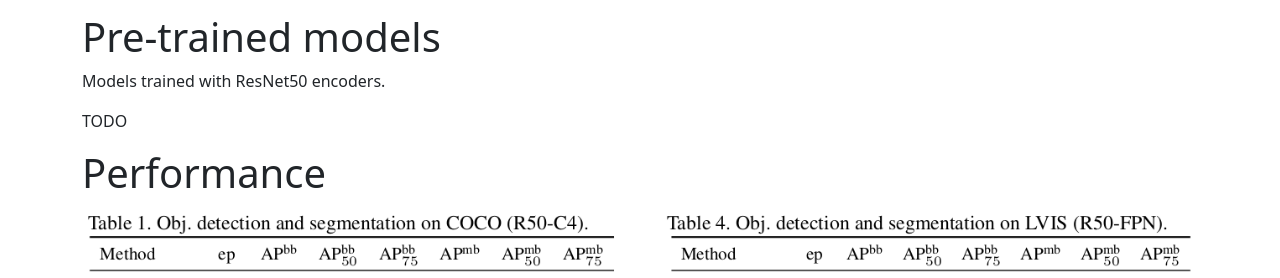
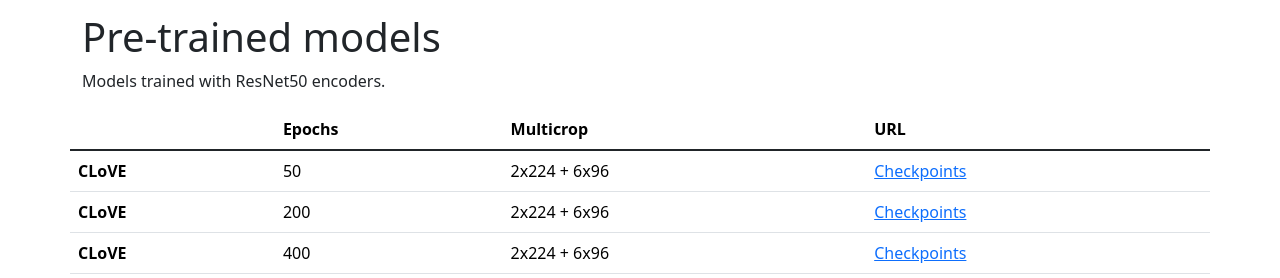
Before and after one commit to sthalles/CLoVE, a plain HTML site: page docs/index.html in a window 1280 px wide. Shown: the part 778-1056 px from the top of the page. Drawn offline with nearby package versions, Linux system fonts and the light colour scheme.

Commit message:
added table with checkpoints

```diff
--- a/docs/index.html
+++ b/docs/index.html
@@ -39,51 +39,42 @@
         <div class="row">
             <h2 class="display-6">Pre-trained models</h2>
             <p>Models trained with ResNet50 encoders.</p>
-            <p>TODO</p>
-            <!-- <table class="table">
+            <table class="table table-hover">
                 <thead>
                   <tr>
                     <th scope="col"></th>
                     <th scope="col">Epochs</th>
                     <th scope="col">Multicrop</th>
-                    <th scope="col">Linear</th>
-                    <th scope="col">K-NN</th>
                     <th scope="col">URL</th>
                   </tr>
                 </thead>
-                <tbody class="table-group-divider">
+                <tbody class="table-group-divider w-auto">
                   <tr>
-                    <th scope="row">CARP</th>
+                    <th scope="row">CLoVE</th>
+                    <td>50</td>
+                    <td>2x224 + 6x96</td>
+                    <td><a class="link-opacity-75-hover" href="https://drive.google.com/drive/folders/1LKWsiOGpVlZGBaI7xiKD4VeZmsWyHoNW?usp=sharing">Checkpoints</a></td>
+                  </tr>
+                  <tr>
+                    <th scope="row">CLoVE</th>
                     <td>200</td>
                     <td>2x224 + 6x96</td>
-                    <td>74.0</td>
-                    <td>66.5</td>
-                    <td><p><a class="link-opacity-10-hover" href="https://drive.google.com/drive/folders/1ah5ACDMbLQSRy621JH9UrmiU1QAEYOE9?usp=sharing">checkpoints</a></p></td>
+                    <td><a class="link-opacity-75-hover" href="https://drive.google.com/drive/folders/1-LUvP6TcM81qTZW8iOAk_mkrmb3WnII_?usp=sharing">Checkpoints</a></td>
                   </tr>
                   <tr>
-                    <th scope="row">CARP</th>
-                    <td>400</td>
-                    <td>2x224</td>
-                    <td>70.4</td>
-                    <td>62.8</td>
-                    <td><p><a class="link-opacity-10-hover" href="https://drive.google.com/drive/folders/1ah5ACDMbLQSRy621JH9UrmiU1QAEYOE9?usp=drive_link">checkpoints</a></p></td>
-                  </tr>
-                  <tr>
-                    <th scope="row">CARP</th>
+                    <th scope="row">CLoVE</th>
                     <td>400</td>
                     <td>2x224 + 6x96</td>
-                    <td>75.0</td>
-                    <td>67.7</td>
-                    <td><p><a class="link-opacity-10-hover" href="https://drive.google.com/drive/folders/1rCfwBQu9njtJ5q9FO-ZmU4n9AXtNepuu?usp=drive_link">checkpoints</a></p></td>
+                    <td><a class="link-opacity-75-hover" href="https://drive.google.com/drive/folders/1HEsvFuxNqvFPqNzcJt8DBMG_RuHEBSa0?usp=sharing">Checkpoints</a></td>
                   </tr>
                 </tbody>
-              </table> -->
+              </table>
         </div>
 
-        <div class="row">
+        <!-- <div class="row">
             <h2 class="display-6">Performance</h2>
             <img src="./images/clove_results.png" class="rounded float-start" alt="...">
-        </div>
+        </div> -->
 
         <div class="row">
             <h2 class="display-6">Important links</h2>
```
